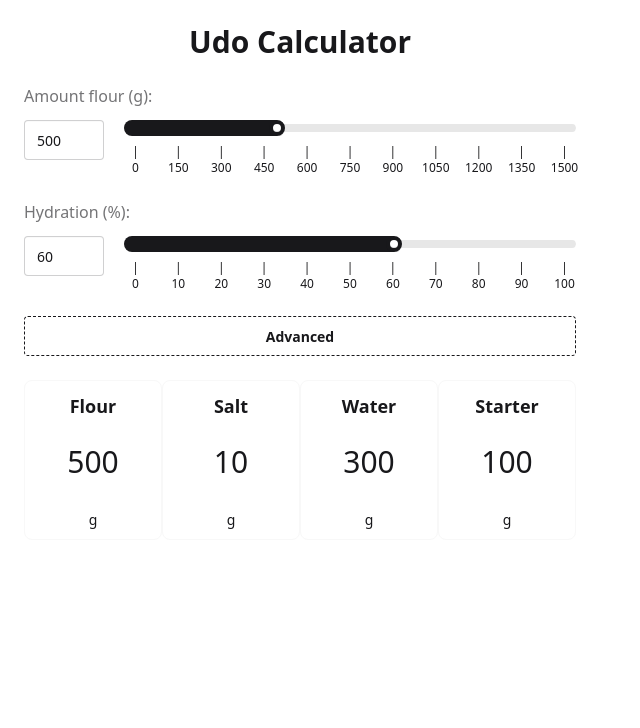
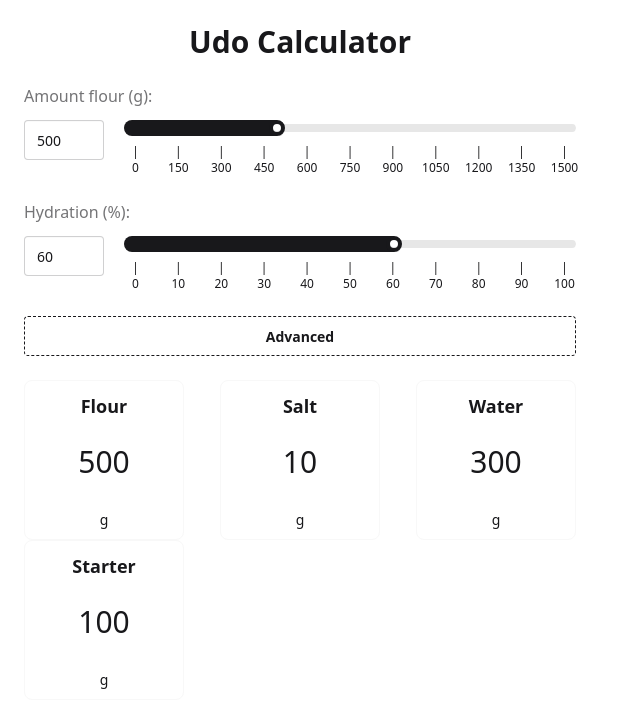
Before and after one commit to lebck/sourdough, a React (Vite) app: page / in a window 1280 px wide. Shown: the top 728 px of the page, without its empty margins (0-640 px from the left). Built offline with nearby package versions, Linux system fonts and the light colour scheme.

Commit message:
fix: layout

```diff
--- a/src/SourDoughCalculator/components/Calculator/Ingredients/Ingredients.tsx
+++ b/src/SourDoughCalculator/components/Calculator/Ingredients/Ingredients.tsx
@@ -8,7 +8,7 @@
 
 export const Ingredients: FC<IngredientsProps> = ({ sourDough }) => {
   return (
-    <div className="mt-6 flex justify-between">
+    <div className="mt-6 flex h-full flex-wrap justify-between">
       <IngredientCard
         name="Flour"
         amount={sourDough.amountDoughGrams.toFixed(0)}
```
